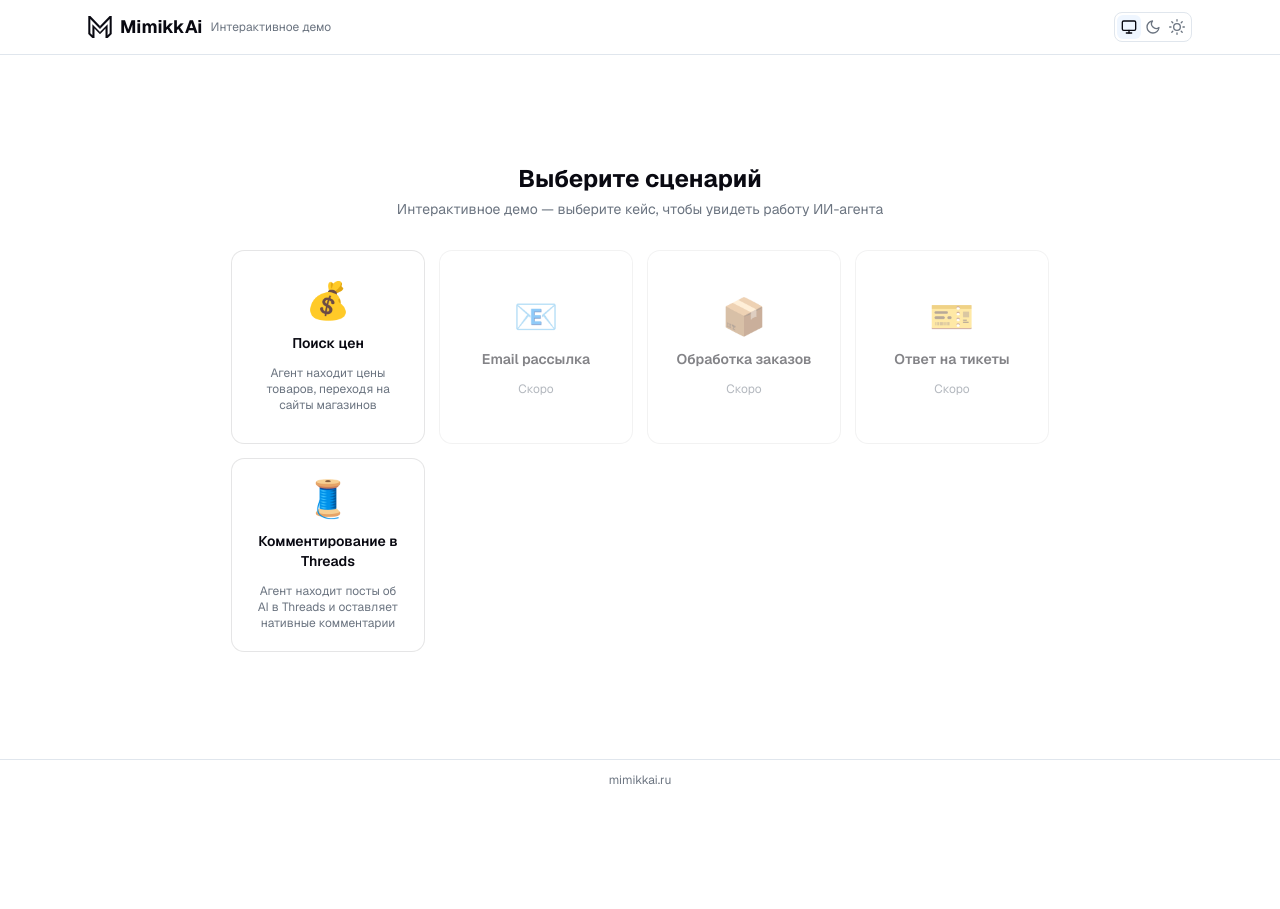
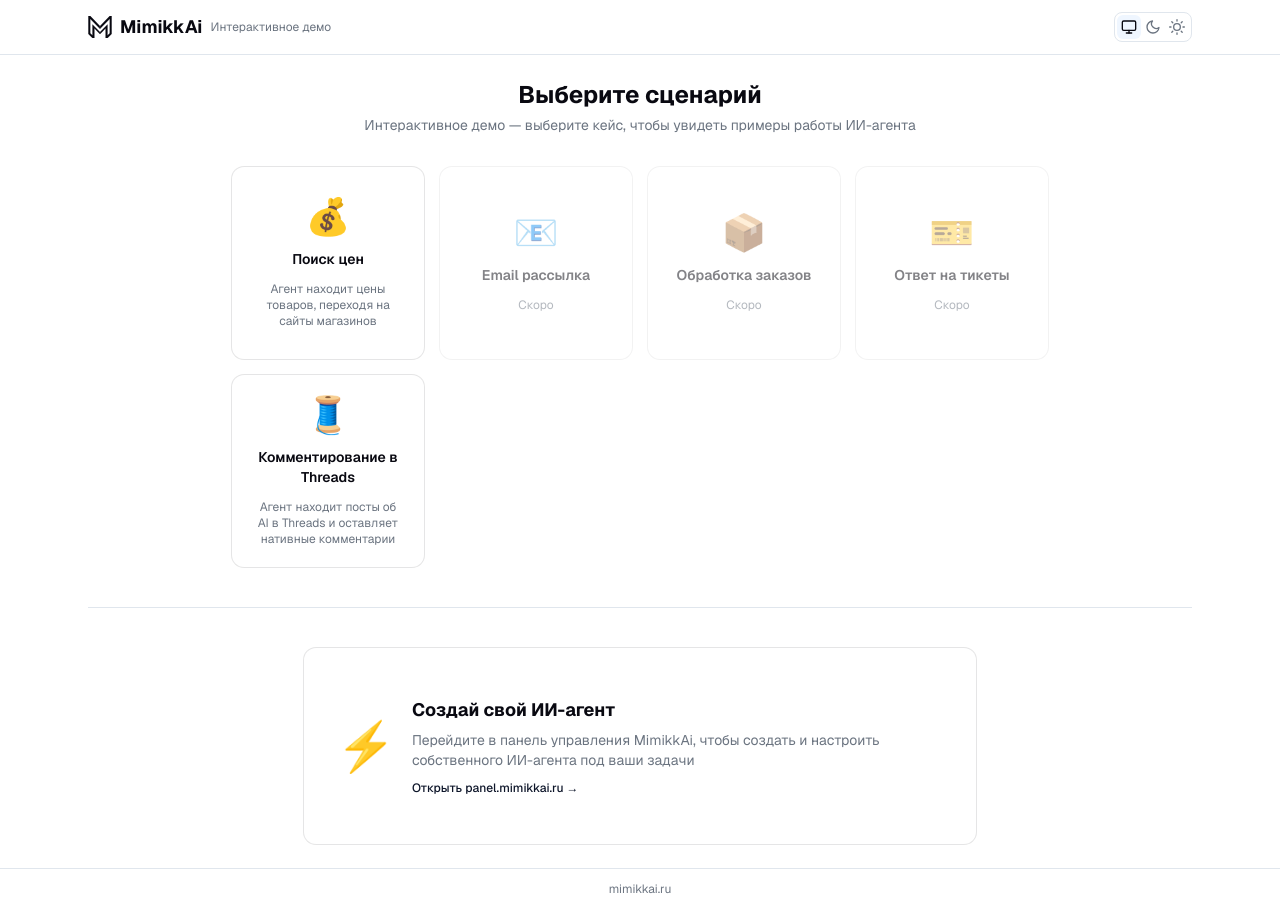
Before and after one commit to mimikkai/mimikkai-howto, a Next.js app: page / in a window 1280 px wide. Before the commit the page ends 800 px from the top, so only its background shows below. Built offline with nearby package versions, Linux system fonts and the light colour scheme.

Commit message:
Update page.tsx

```diff
--- a/app/page.tsx
+++ b/app/page.tsx
@@ -207,7 +207,7 @@
             <div className="text-center">
               <h1 className="text-2xl font-bold">Выберите сценарий</h1>
               <p className="mt-1 text-sm text-muted-foreground">
-                Интерактивное демо — выберите кейс, чтобы увидеть работу
+                Интерактивное демо — выберите кейс, чтобы увидеть примеры работы
                 ИИ-агента
               </p>
             </div>
@@ -232,6 +232,31 @@
                 </Card>
               ))}
             </div>
+            <div className="my-2 w-full border-t" />
+            <a
+              href="https://panel.mimikkai.ru"
+              target="_blank"
+              rel="noopener noreferrer"
+              className="group block w-full max-w-2xl"
+            >
+              <Card className="w-full transition-all hover:border-primary/50 hover:shadow-lg">
+                <CardContent className="flex flex-col items-center gap-4 p-8 text-center sm:flex-row sm:text-left">
+                  <span className="text-5xl">⚡</span>
+                  <div className="flex flex-col gap-1.5">
+                    <span className="text-lg font-bold">
+                      Создай свой ИИ-агент
+                    </span>
+                    <span className="text-sm text-muted-foreground">
+                      Перейдите в панель управления MimikkAi, чтобы создать и настроить
+                      собственного ИИ-агента под ваши задачи
+                    </span>
+                    <span className="mt-1 inline-flex items-center gap-1 text-xs font-medium text-primary group-hover:underline">
+                      Открыть panel.mimikkai.ru →
+                    </span>
+                  </div>
+                </CardContent>
+              </Card>
+            </a>
           </div>
         ) : (
           <>
```
